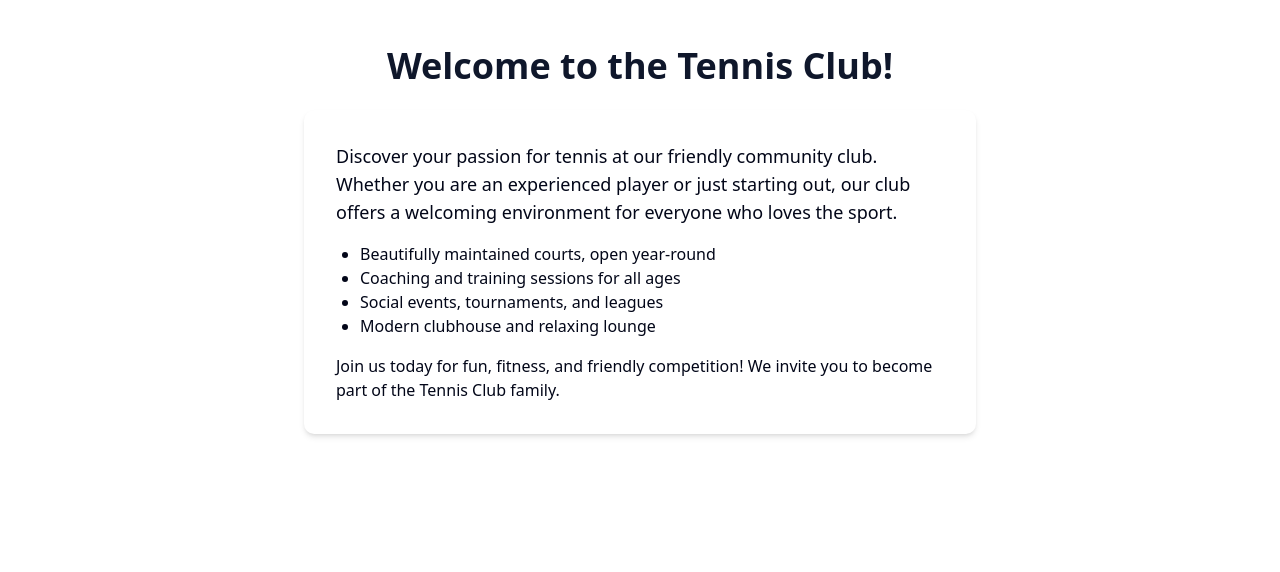
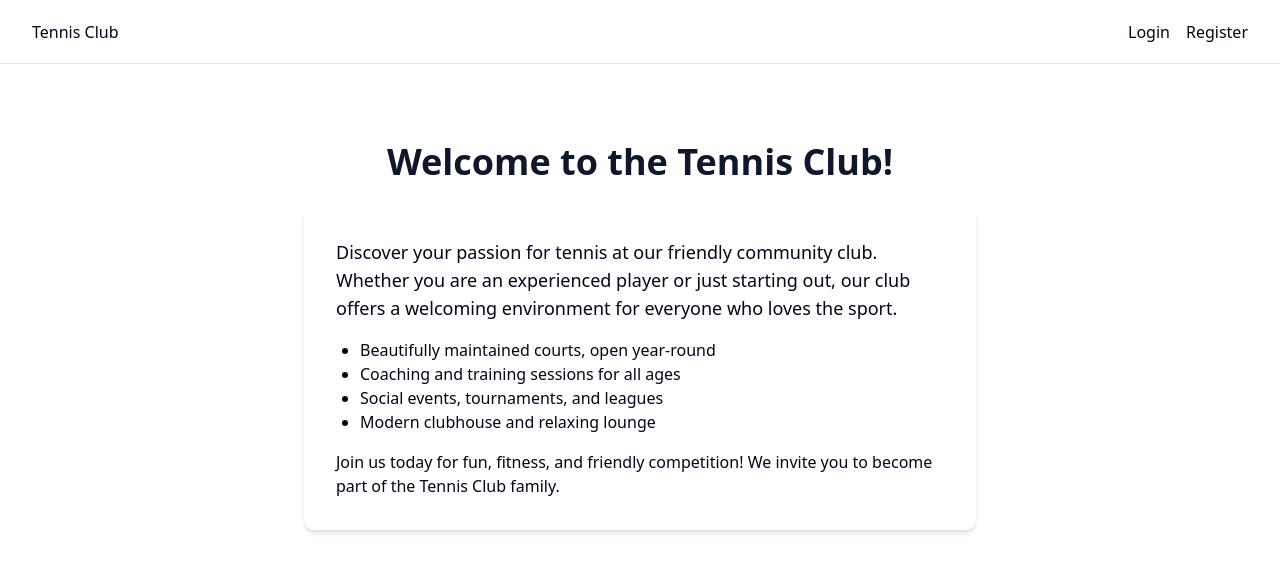
Before and after one commit to federicoibba/tennis-club, a React (Vite) app in the folder frontend/: page / in a window 1280 px wide. Shown: the top 572 px of the page. Built offline with nearby package versions, Linux system fonts and the light colour scheme.

Commit message:
feat: improved page structure

```diff
--- a/frontend/src/App.tsx
+++ b/frontend/src/App.tsx
@@ -1,8 +1,9 @@
+import React from 'react'
 import AppRouter from '@/AppRouter'
 
-const App = () => {
+const App: React.FC = () => {
   return (
-    <div className="min-h-screen bg-background">
+    <div className="bg-background flex flex-col h-full w-full">
       <AppRouter />
     </div>
   )
--- a/frontend/src/AppRouter.tsx
+++ b/frontend/src/AppRouter.tsx
@@ -1,18 +1,28 @@
+import React from 'react'
 import { Route, Routes } from 'react-router'
 
-// Pages
-import AppPage from '@/pages/reserved/app'
-import HomePage from '@/pages/public/home'
+// Public Pages
+import HomePage from '@/pages/public/HomePage'
+import LoginPage from '@/pages/public/LoginPage'
+import RegisterPage from '@/pages/public/RegisterPage'
+
+// Private pages
+import AppPage from '@/pages/reserved/AppPage'
 
 // Layouts
 import PublicLayout from '@/layouts/PublicLayout'
 import PrivateLayout from '@/layouts/PrivateLayout'
+import NotFoundPage from './pages/public/NotFoundPage'
 
-const AppRouter = () => {
+const AppRouter: React.FC = () => {
   return (
     <Routes>
       <Route element={<PublicLayout />} path="/">
         <Route path="/" element={<HomePage />} />
+        <Route path="/login" element={<LoginPage />} />
+        <Route path="/register" element={<RegisterPage />} />
+        {/* 404 handler - nested under PublicLayout */}
+        <Route path="*" element={<NotFoundPage />} />
       </Route>
 
       <Route element={<PrivateLayout />} path="/app">
--- /dev/null
+++ b/frontend/src/components/app/Header.tsx
@@ -0,0 +1,24 @@
+import React from 'react'
+import { Link } from 'react-router'
+
+const AppHeader: React.FC = () => {
+  return (
+    <header className="bg-background border-b px-8 py-2 min-h-16 flex items-center justify-between">
+      <Link to="/">
+        <h1>Tennis Club</h1>
+      </Link>
+      <nav className="flex">
+        <ul className="flex flex-row items-center gap-4">
+          <li>
+            <Link to="/login">Login</Link>
+          </li>
+          <li>
+            <Link to="/register">Register</Link>
+          </li>
+        </ul>
+      </nav>
+    </header>
+  )
+}
+
+export default AppHeader
--- a/frontend/src/components/reserved/ProtectedRoute.tsx
+++ b/frontend/src/components/reserved/ProtectedRoute.tsx
@@ -1,9 +1,14 @@
+import React from 'react'
 import { Navigate } from 'react-router'
 
-const ProtectedRoute = ({ children }: { children: React.ReactNode }) => {
+interface ProtectedRouteProps {
+  children: React.ReactNode
+}
+
+const ProtectedRoute: React.FC<ProtectedRouteProps> = ({ children }) => {
   const isAuthenticated = localStorage.getItem('token')
 
-  return isAuthenticated ? children : <Navigate to="/" />
+  return isAuthenticated ? <>{children}</> : <Navigate to="/" />
 }
 
 export default ProtectedRoute
--- a/frontend/src/index.css
+++ b/frontend/src/index.css
@@ -118,3 +118,7 @@
     @apply bg-background text-foreground;
   }
 }
+
+html, body, #root {
+  @apply flex flex-col m-0 h-full w-full
+}
--- a/frontend/src/layouts/PrivateLayout.tsx
+++ b/frontend/src/layouts/PrivateLayout.tsx
@@ -1,9 +1,10 @@
 // Layout for private routes
 
+import React from 'react'
 import ProtectedRoute from '@/components/reserved/ProtectedRoute'
 import { Outlet } from 'react-router'
 
-const PrivateLayout = () => {
+const PrivateLayout: React.FC = () => {
   return (
     <ProtectedRoute>
       <div>
--- a/frontend/src/layouts/PublicLayout.tsx
+++ b/frontend/src/layouts/PublicLayout.tsx
@@ -1,13 +1,20 @@
 // Layout for public routes
 
-import { Outlet } from "react-router";
+import React from 'react'
+import { Outlet } from 'react-router'
+import { Fragment } from 'react/jsx-runtime'
 
-const PublicLayout = () => {
+import AppHeader from '@/components/app/header'
+
+const PublicLayout: React.FC = () => {
   return (
-    <div>
-      <Outlet />
-    </div>
+    <Fragment>
+      <AppHeader />
+      <div className='flex flex-col h-full w-full p-8'>
+        <Outlet />
+      </div>
+    </Fragment>
   )
 }
 
-export default PublicLayout;
+export default PublicLayout
--- /dev/null
+++ b/frontend/src/pages/public/LoginPage.tsx
@@ -0,0 +1,7 @@
+import React from 'react'
+
+const LoginPage: React.FC = () => {
+  return <h1>Login Page</h1>
+}
+
+export default LoginPage
--- /dev/null
+++ b/frontend/src/pages/public/NotFoundPage.tsx
@@ -0,0 +1,15 @@
+import React from 'react'
+import { Link } from 'react-router'
+
+const NotFoundPage: React.FC = () => {
+  return (
+    <div className="flex flex-col h-full w-full gap-4">
+      <img className="max-w-1/2" src="https://http.dog/404.jpg" alt="Page not found" />
+      <Link to="/">
+        <button className='cursor-pointer'>Go back home</button>
+      </Link>
+    </div>
+  )
+}
+
+export default NotFoundPage
--- /dev/null
+++ b/frontend/src/pages/public/RegisterPage.tsx
@@ -0,0 +1,7 @@
+import React from 'react'
+
+const RegisterPage: React.FC = () => {
+  return <h1>Register Page</h1>
+}
+
+export default RegisterPage
--- a/frontend/src/pages/reserved/app.tsx
+++ b/frontend/src/pages/reserved/AppPage.tsx
@@ -1,4 +1,4 @@
-import React from "react";
+import React from 'react'
 
 const AppPage: React.FC = () => {
   return (
@@ -8,4 +8,4 @@ const AppPage: React.FC = () => {
   )
 }
 
-export default AppPage;
+export default AppPage
```
Also changed, not shown: frontend/src/pages/public/HomePage.tsx (renamed from frontend/src/pages/public/home.tsx, +9 -6 lines).
